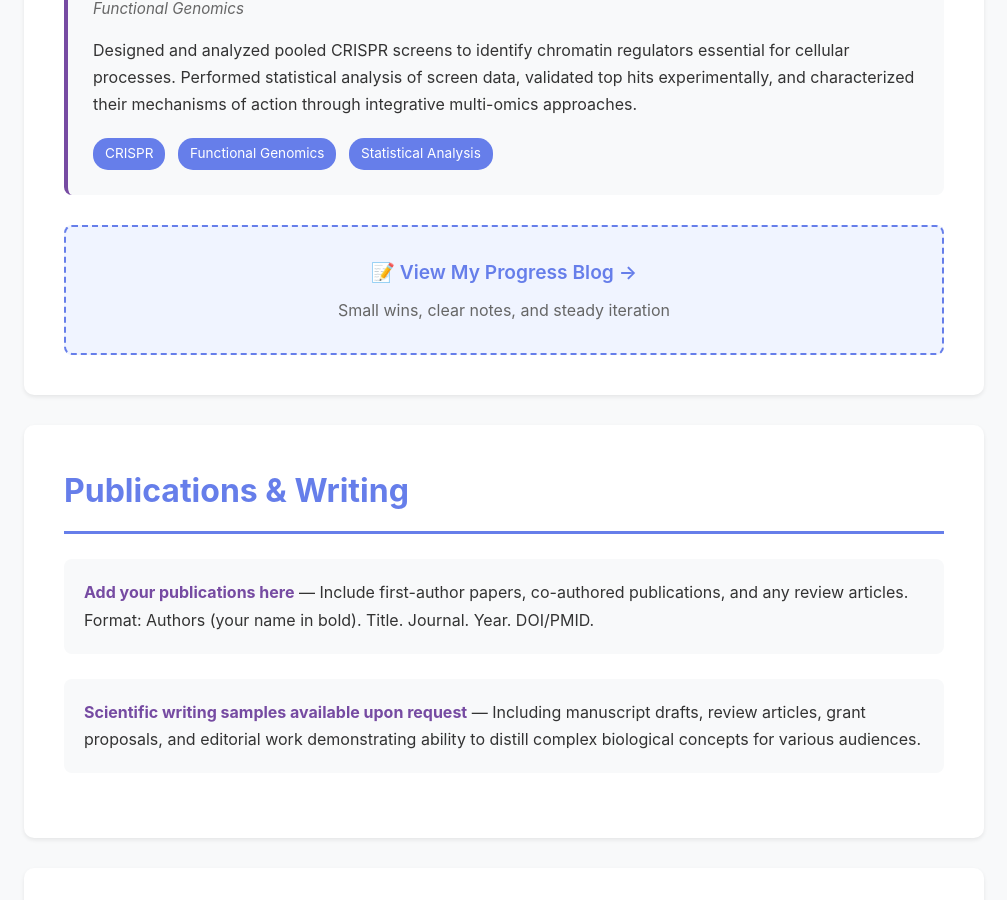
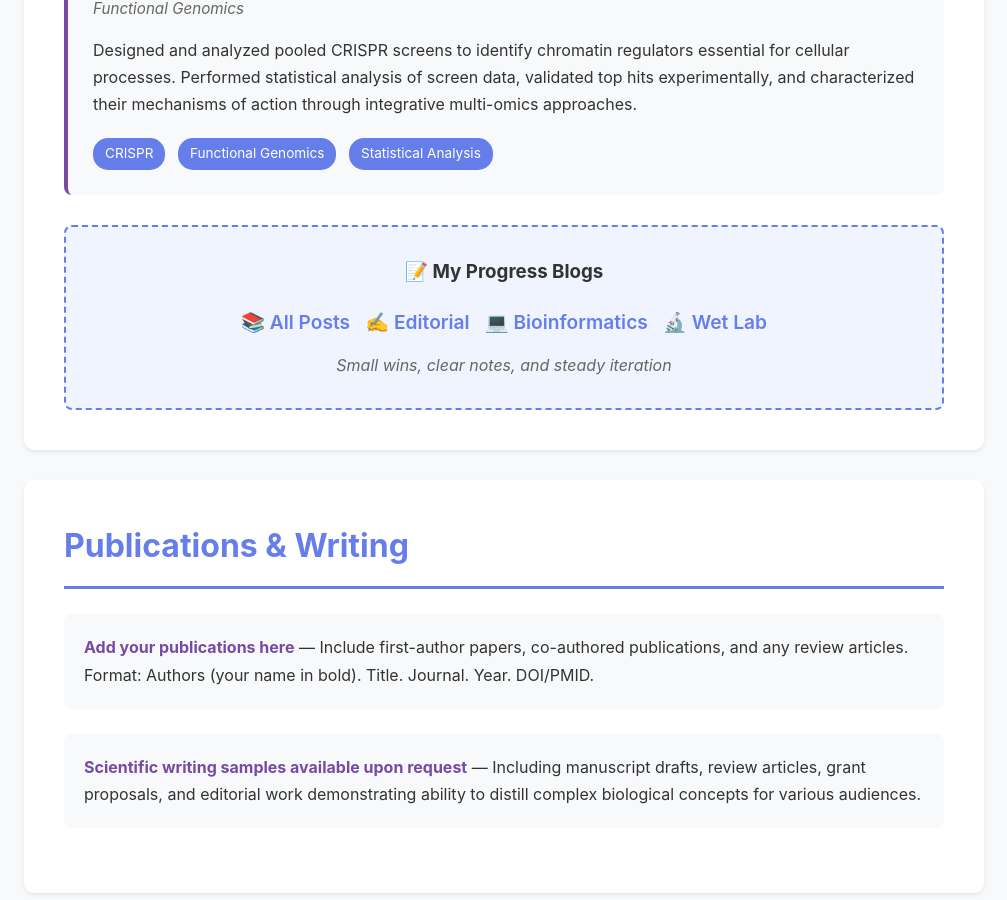
Before and after one commit to ipekselcen/ipekselcen.github.io, a Jekyll site: the page built from index.html, in a window 1280 px wide and 900 px high, scrolled down 2804 px. Shown: the whole window, without its empty margins (136-1143 px from the left). Built offline with Jekyll 4.4.1, drawn with Linux system fonts in a browser that asks for light colours.

Commit message:
Update index.html

```diff
--- a/index.html
+++ b/index.html
@@ -373,8 +373,16 @@ permalink: /
             </div>
 
             <div class="blog-link">
-                <a href="/blog/">📝 View My Progress Blog →</a>
-                <p style="margin-top: 10px; color: #666;">Small wins, clear notes, and steady iteration</p>
+                <h3 style="margin-bottom: 20px; color: #333;">📝 My Progress Blogs</h3>
+                <div style="display: flex; gap: 15px; justify-content: center; flex-wrap: wrap; margin-bottom: 15px;">
+                    <a href="/blog/">📚 All Posts</a>
+                    <a href="/blog/editorial/">✍️ Editorial</a>
+                    <a href="/blog/bioinformatics/">💻 Bioinformatics</a>
+                    <a href="/blog/wetlab/">🔬 Wet Lab</a>
+                </div>
+                <p style="color: #666; font-style: italic;">
+                Small wins, clear notes, and steady iteration
+                </p>
             </div>
         </section>
 
```
